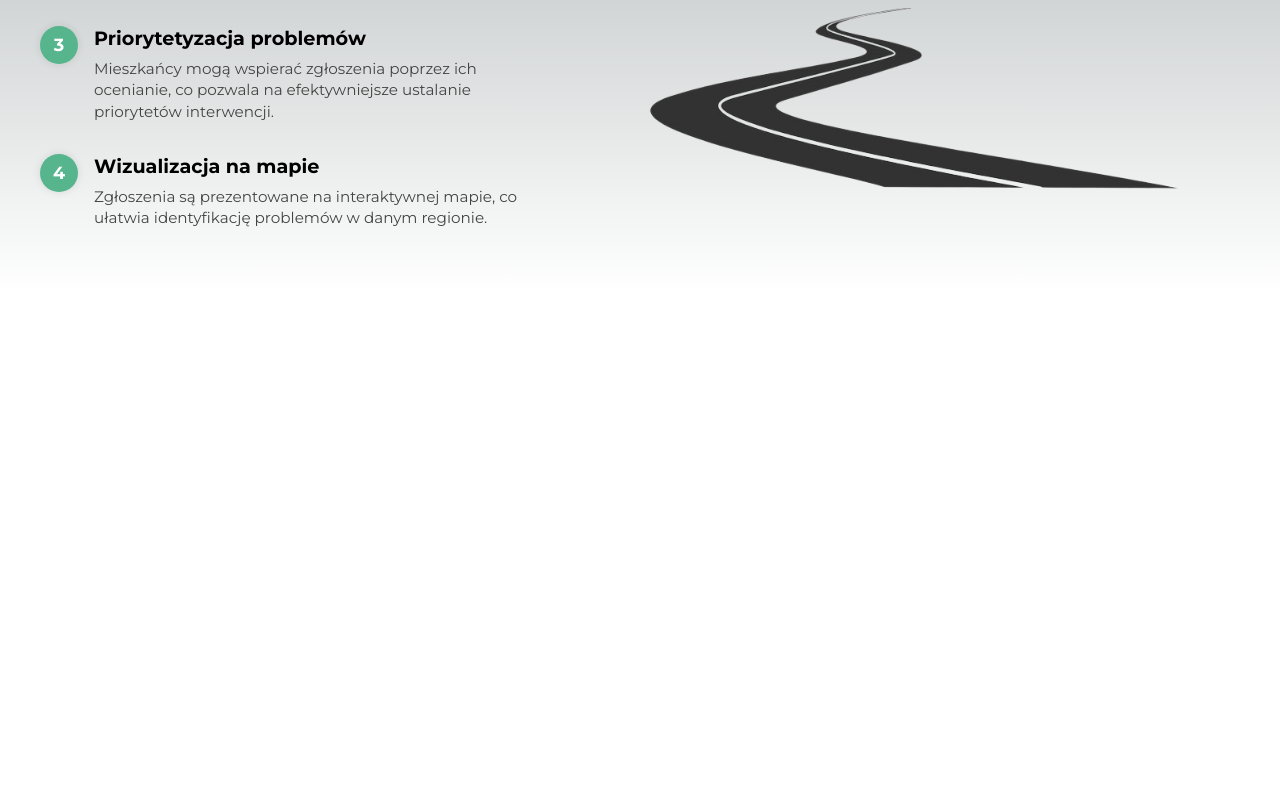
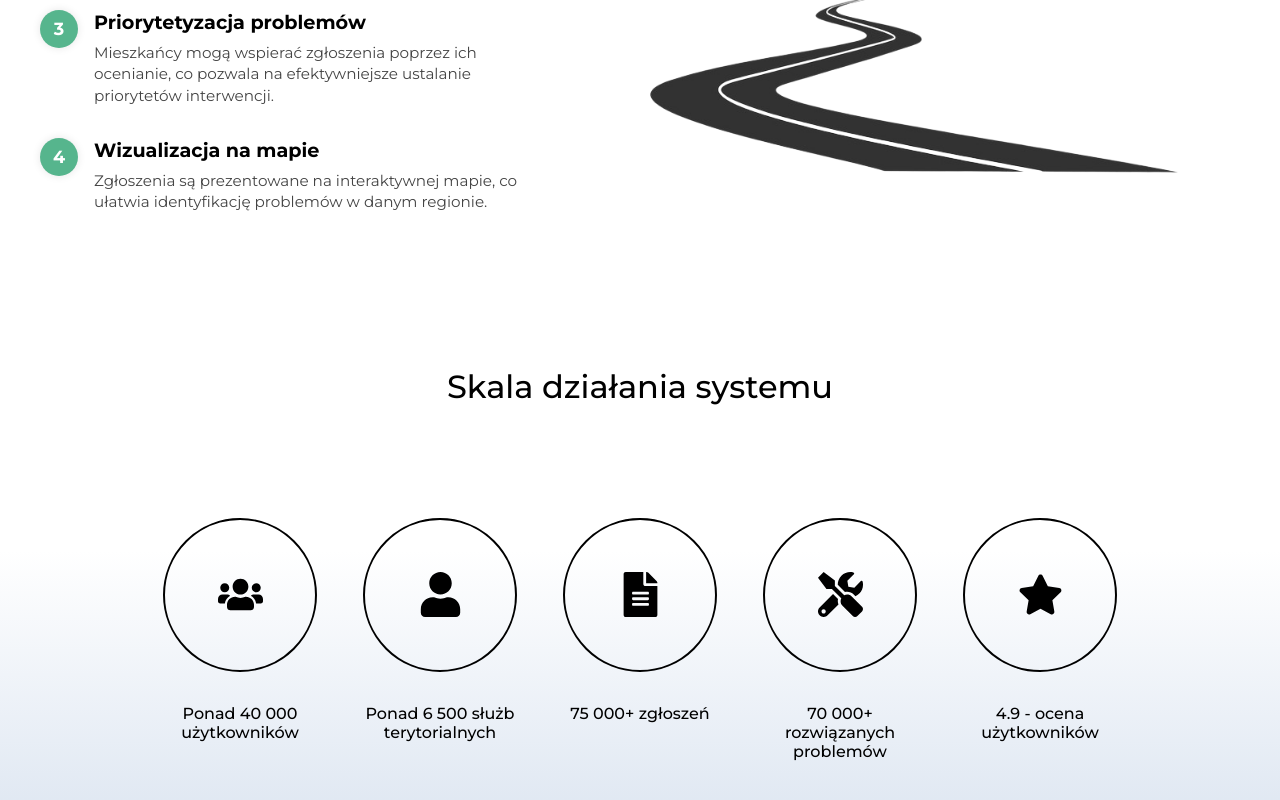
Before and after one commit to KRojowsky/Infrastructure-app, a React (Vite) app in the folder frontend/: page / in a window 1280 px wide. Shown: the part 1250-2050 px from the top of the page. Before the commit the page ends 1542 px from the top, so only its background shows below. Built offline with nearby package versions, Linux system fonts and the light colour scheme.

Commit message:
Adding third section to main view

```diff
--- a/frontend/package.json
+++ b/frontend/package.json
@@ -12,7 +12,8 @@
   "dependencies": {
     "axios": "^1.10.0",
     "react": "^19.1.0",
-    "react-dom": "^19.1.0"
+    "react-dom": "^19.1.0",
+    "react-icons": "^5.5.0"
   },
   "devDependencies": {
     "@eslint/js": "^9.30.1",
--- a/frontend/src/App.tsx
+++ b/frontend/src/App.tsx
@@ -2,6 +2,7 @@ import React from 'react';
 import Navbar from './components/Navbar/Navbar';
 import MainSectionFirst from './components/MainSectionFirst/MainSectionFirst';
 import MainSectionSecond from './components/MainSectionSecond/MainSectionSecond';
+import MainSectionThird from './components/MainSectionThird/MainSectionThird';
 
 
 const App: React.FC = () => {
@@ -10,6 +11,7 @@ const App: React.FC = () => {
       <Navbar />
       <MainSectionFirst />
       <MainSectionSecond />
+      <MainSectionThird />
     </>
   );
 };
--- a/frontend/src/components/MainSectionSecond/MainSectionSecond.scss
+++ b/frontend/src/components/MainSectionSecond/MainSectionSecond.scss
@@ -1,8 +1,8 @@
 @import '../../styles/variables';
 
 .how-it-works {
-  background: linear-gradient(to bottom, #8C9495, #FFF);
-  padding: 4rem 1rem;
+  background: linear-gradient(to bottom, #8C9495, #FFF, #FFF);
+  padding: 3rem 1rem;
 
   &-title {
     text-align: center;
@@ -79,6 +79,11 @@
   }
 
   @media (max-width: 768px) {
+    &-title {
+      font-size: 1.5rem;
+      margin-bottom: 3rem;
+    }
+
     &-content {
       flex-direction: column;
       align-items: center;
--- /dev/null
+++ b/frontend/src/components/MainSectionThird/MainSectionThird.scss
@@ -0,0 +1,79 @@
+@import '../../styles/variables';
+
+.stats {
+    &-section {
+          background: linear-gradient(to bottom, #FFF, #FFF, #DCE5F1);
+
+        padding: 5rem 1rem;
+        display: flex;
+        flex-direction: column;
+        align-items: center;
+    }
+
+    &-title {
+        text-align: center;
+        font-size: 2rem;
+        margin-bottom: 7rem;
+        font-weight: 500;
+        color: $black;
+    }
+
+    &-wrapper {
+        display: flex;
+        justify-content: center;
+        align-items: stretch;
+        flex-wrap: wrap;
+        gap: 2.5rem;
+        max-width: 1200px;
+        width: 100%;
+
+        .stat {
+            &-item {
+                display: flex;
+                flex-direction: column;
+                align-items: center;
+                text-align: center;
+                width: 160px;
+                min-height: 200px;
+
+                .stat {
+                    &-icon {
+                        width: 150px;
+                        height: 150px;
+                        border: 2px solid $black;
+                        border-radius: 50%;
+                        display: flex;
+                        justify-content: center;
+                        align-items: center;
+                        color: $black;
+                        margin-bottom: 1rem;
+
+                        svg {
+                            width: 45px;
+                            height: 45px;
+                        }
+                    }
+
+                    &-label {
+                        font-size: 1rem;
+                        color: $black;
+                        font-weight: 500;
+                        margin-bottom: auto;
+                    }
+                }
+
+                @media (max-width: 768px) {
+                    .stat-item {
+                        width: 45%;
+                    }
+                }
+
+                @media (max-width: 480px) {
+                    .stat-item {
+                        width: 100%;
+                    }
+                }
+            }
+        }
+    }
+}
--- /dev/null
+++ b/frontend/src/components/MainSectionThird/MainSectionThird.tsx
@@ -0,0 +1,45 @@
+import React from 'react';
+import './MainSectionThird.scss';
+import { FaUsers, FaUser, FaFileAlt, FaTools, FaStar } from 'react-icons/fa';
+
+const stats = [
+  {
+    icon: <FaUsers size={32} />,
+    label: 'Ponad 40 000 użytkowników'
+  },
+  {
+    icon: <FaUser size={32} />,
+    label: 'Ponad 6 500 służb terytorialnych'
+  },
+  {
+    icon: <FaFileAlt size={32} />,
+    label: '75 000+ zgłoszeń'
+  },
+  {
+    icon: <FaTools size={32} />,
+    label: '70 000+ rozwiązanych problemów'
+  },
+  {
+    icon: <FaStar size={32} />,
+    label: '4.9 - ocena użytkowników'
+  }
+];
+
+const MainSectionThird: React.FC = () => {
+  return (
+    <section className="stats-section">
+      <h2 className="stats-title">Skala działania systemu</h2>
+
+      <div className="stats-wrapper">
+        {stats.map((item, index) => (
+          <div key={index} className="stat-item">
+            <div className="stat-icon">{item.icon}</div>
+            <p className="stat-label">{item.label}</p>
+          </div>
+        ))}
+      </div>
+    </section>
+  );
+};
+
+export default MainSectionThird;
```
Also changed, not shown: 1 other file (tests, documents, lock files or other folders).
